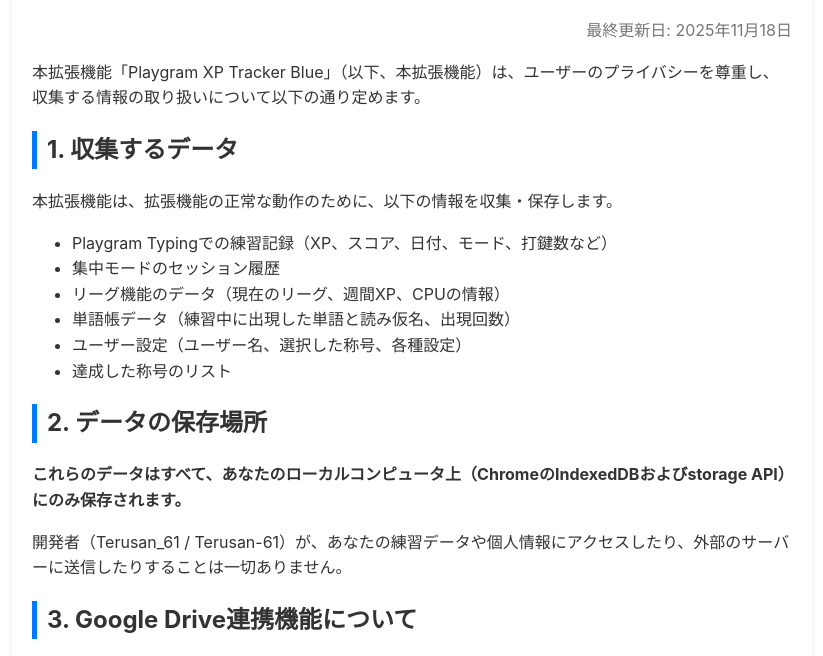
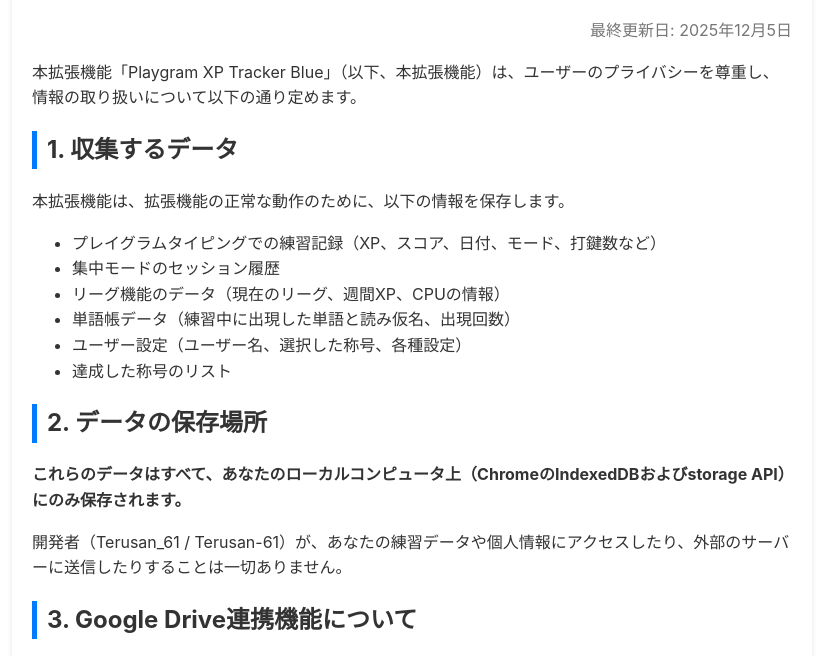
Before and after one commit to Terusan-61/playgram-tracker-privacy, a plain HTML site: page index.html in a window 1280 px wide. Shown: the part 128-784 px from the top of the page, without its empty margins (228-1051 px from the left). Drawn offline with Linux system fonts and the light colour scheme.

Commit message:
Update index.html

```diff
--- a/index.html
+++ b/index.html
@@ -15,14 +15,14 @@
 <body>
     <div class="container">
         <h1>Playgram XP Tracker Blue プライバシーポリシー</h1>
-        <p class="date">最終更新日: 2025年11月18日</p>
+        <p class="date">最終更新日: 2025年12月5日</p>
 
-        <p>本拡張機能「Playgram XP Tracker Blue」（以下、本拡張機能）は、ユーザーのプライバシーを尊重し、収集する情報の取り扱いについて以下の通り定めます。</p>
+        <p>本拡張機能「Playgram XP Tracker Blue」（以下、本拡張機能）は、ユーザーのプライバシーを尊重し、情報の取り扱いについて以下の通り定めます。</p>
 
         <h2>1. 収集するデータ</h2>
-        <p>本拡張機能は、拡張機能の正常な動作のために、以下の情報を収集・保存します。</p>
+        <p>本拡張機能は、拡張機能の正常な動作のために、以下の情報を保存します。</p>
         <ul>
-            <li>Playgram Typingでの練習記録（XP、スコア、日付、モード、打鍵数など）</li>
+            <li>プレイグラムタイピングでの練習記録（XP、スコア、日付、モード、打鍵数など）</li>
             <li>集中モードのセッション履歴</li>
             <li>リーグ機能のデータ（現在のリーグ、週間XP、CPUの情報）</li>
             <li>単語帳データ（練習中に出現した単語と読み仮名、出現回数）</li>
```
